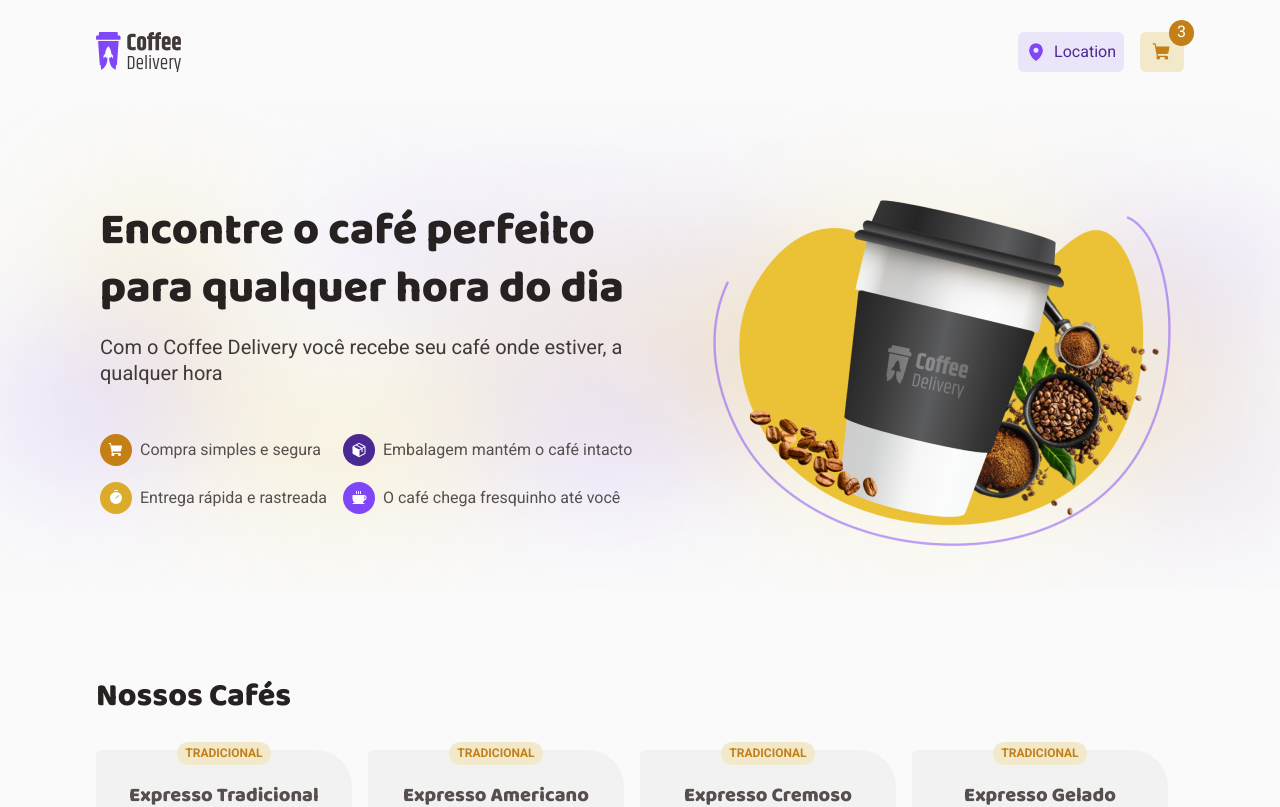
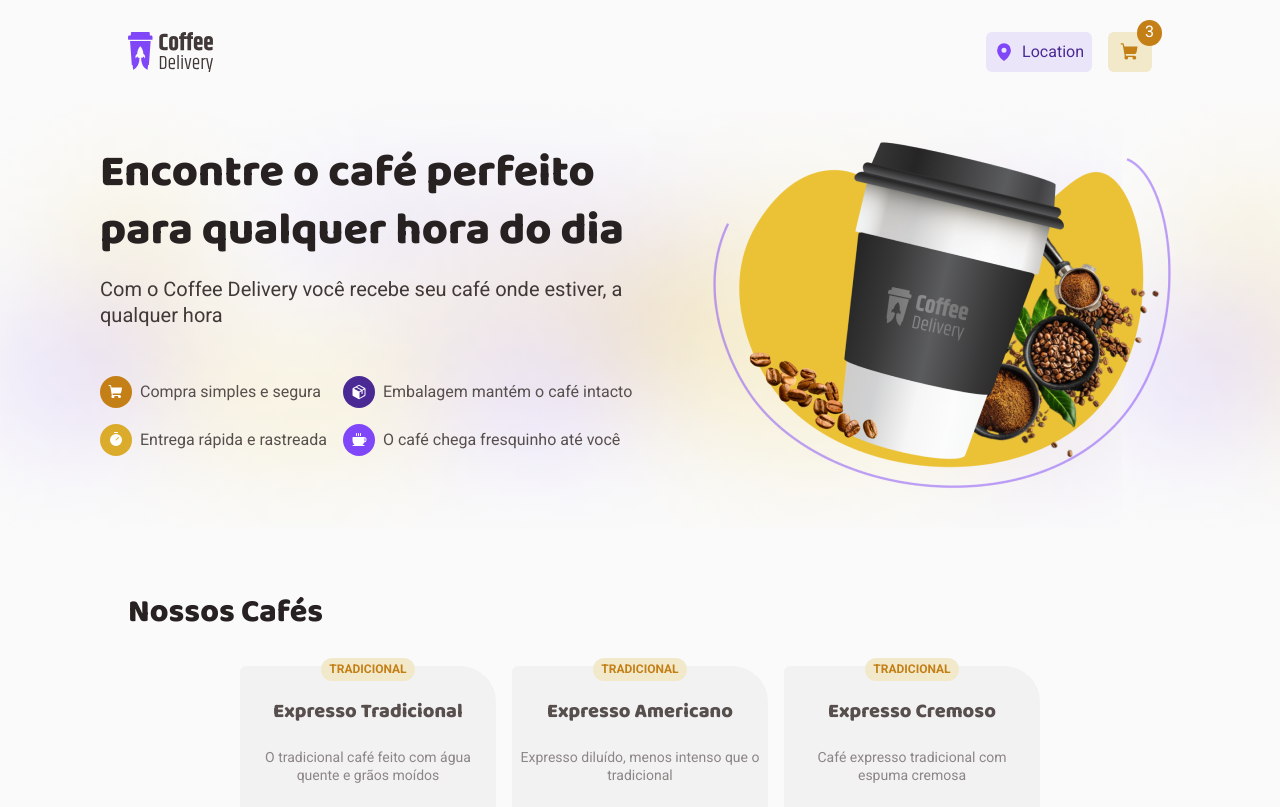
Before and after one commit to bruflor/ignite-challenge02-Coffe-Delivery, a React (Vite) app: page / in a window 1280 px wide. Shown: the top 807 px of the page. Built offline with nearby package versions, Linux system fonts and the light colour scheme.

Commit message:
wip: banner home

```diff
--- a/src/App.styles.ts
+++ b/src/App.styles.ts
@@ -3,11 +3,12 @@ import bgBanner from "./assets/BackgroundBanner.png";
 
 export const Banner = styled.div`
   padding: 2rem;
-  height: 540px;
+  height: 100%;
+  width: 100%;
   background-image: url(${bgBanner});
   background-size: contain;
-  background-repeat: no-repeat;
-  background-attachment: fixed;
+  /* background-repeat: no-repeat; */
+  /* background-attachment: fixed; */
 
   display: grid;
   /* grid-template-columns: auto 1fr; */
@@ -23,7 +24,13 @@ export const Banner = styled.div`
     html {
       font-size: 87.5%;
     }
+
+    background-size: cover;
     grid-template-columns: 1fr;
+    overflow-wrap: break-word;
+    h1 {
+      font-size: 2.5rem;
+    }
   }
 `;
 
@@ -67,12 +74,15 @@ export const BannerItems = styled.div`
 export const CoffeMenu = styled.div`
   max-width: 68rem;
   margin: 2rem auto;
+  padding: 2rem;
+
   /* background: red; */
   > div {
     max-width: 68rem;
     margin-top: 2rem;
     gap: 4rem 1rem;
     display: flex;
+    justify-content: center;
     flex-wrap: wrap;
   }
 `;
--- a/src/components/Header/style.ts
+++ b/src/components/Header/style.ts
@@ -4,7 +4,7 @@ export const NavBar = styled.nav`
   display: flex;
   max-width: 68rem;
   justify-content: space-between;
-  padding: 2rem 0;
+  padding: 2rem;
   margin: 0 auto;
   div {
     display: flex;
--- a/src/styles/global.ts
+++ b/src/styles/global.ts
@@ -15,7 +15,6 @@ export const GlobalStyle = createGlobalStyle`
 body{
     background: ${(props) => props.theme.background};
     color: ${(props) => props.theme["base-text"]};
-    margin-bottom: 5rem;
     -webkit-font-smoothing: antialiased;
 
 }
```
Also changed, not shown: src/assets/BackgroundBanner2.png (added).
